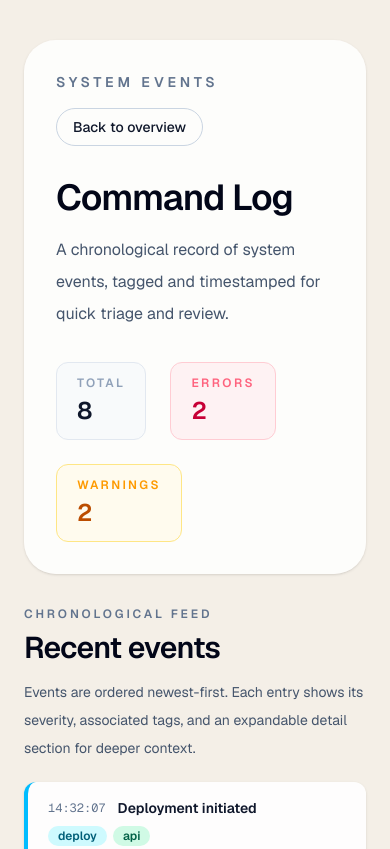
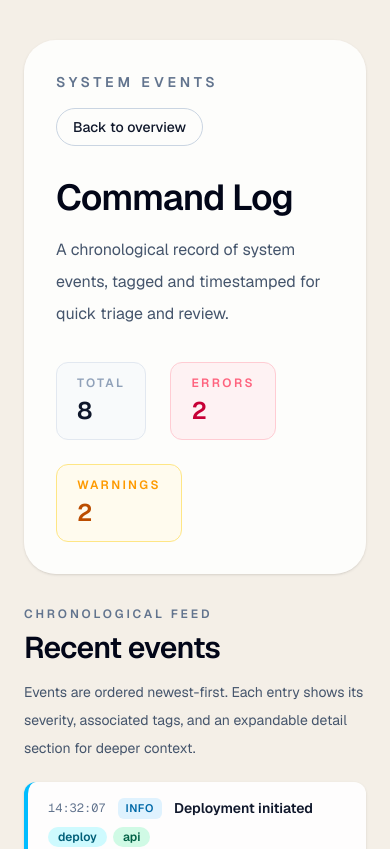
Before and after one commit to iamasx/api-test, a Next.js app: page /command-log in a window 390 px wide. Shown: the top 849 px of the page. Built offline with nearby package versions, Linux system fonts and the light colour scheme.

Commit message:
feat: add responsive styling and severity badges to event entries
Co-Authored-By: Claude Opus 4.6 (1M context) <noreply@anthropic.com>

```diff
--- a/src/app/command-log/_components/event-entry.tsx
+++ b/src/app/command-log/_components/event-entry.tsx
@@ -13,6 +13,13 @@ const severityStyles: Record<CommandEvent["severity"], string> = {
   success: "border-l-emerald-500",
 };
 
+const severityBadge: Record<CommandEvent["severity"], string> = {
+  info: "bg-sky-100 text-sky-700",
+  warning: "bg-amber-100 text-amber-700",
+  error: "bg-rose-100 text-rose-700",
+  success: "bg-emerald-100 text-emerald-700",
+};
+
 function formatTimestamp(iso: string): string {
   const d = new Date(iso);
   return d.toLocaleTimeString("en-US", { hour: "2-digit", minute: "2-digit", second: "2-digit", hour12: false });
@@ -22,13 +29,16 @@ export function EventEntry({ event }: EventEntryProps) {
   return (
     <article
       role="listitem"
-      className={`rounded-xl border-l-4 bg-white/90 px-5 py-4 shadow-sm ${severityStyles[event.severity]}`}
+      className={`rounded-xl border-l-4 bg-white/90 px-5 py-4 shadow-sm transition-shadow hover:shadow-md ${severityStyles[event.severity]}`}
     >
       <div className="flex flex-wrap items-start justify-between gap-2">
-        <div className="flex items-center gap-3">
+        <div className="flex flex-wrap items-center gap-3">
           <time dateTime={event.timestamp} className="shrink-0 text-xs font-mono tabular-nums text-slate-500">
             {formatTimestamp(event.timestamp)}
           </time>
+          <span className={`rounded-md px-2 py-0.5 text-[11px] font-semibold uppercase tracking-wider ${severityBadge[event.severity]}`}>
+            {event.severity}
+          </span>
           <h3 className="text-sm font-semibold text-slate-900">{event.title}</h3>
         </div>
         <div className="flex flex-wrap gap-1.5">
```
